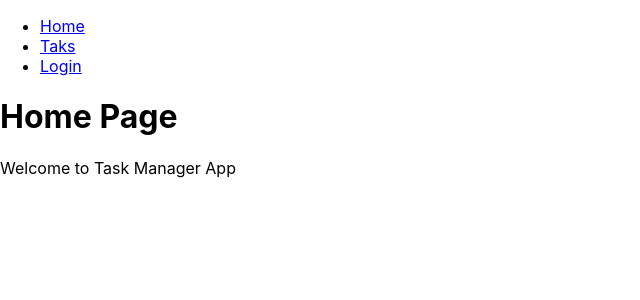
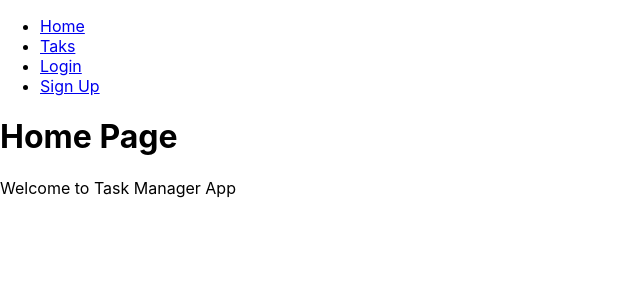
Before and after one commit to miguel231997/Full-Stack-Web-Application, a React (Create React App) app in the folder client/: page / in a window 1280 px wide. Shown: the top 300 px of the page, without its empty margins (0-640 px from the left). Built offline with nearby package versions, Linux system fonts and the light colour scheme.

Commit message:
Updating App

```diff
--- a/client/src/App.js
+++ b/client/src/App.js
@@ -4,6 +4,7 @@
 import Login from './components/Login/Login.Component';
 import Tasks from './components/Tasks/Tasks.Component';
 import './App.css';
+import Signup from './components/Signup/Signup.Component';
 
 function App() {
   return (
@@ -19,6 +20,9 @@
           <li>
             <Link to="/login"> Login </Link>
           </li>
+          <li>
+            <Link to="/register"> Sign Up </Link>
+          </li>
         </ul>
       </nav>
 
@@ -26,6 +30,7 @@
         <Route path="/" element={<Home />} />
         <Route path="/tasks" element={<Tasks />} />
         <Route path="/login" element={<Login />} />
+        <Route path="/register" element={<Signup />} />
       </Routes>
 
     </div>
```
